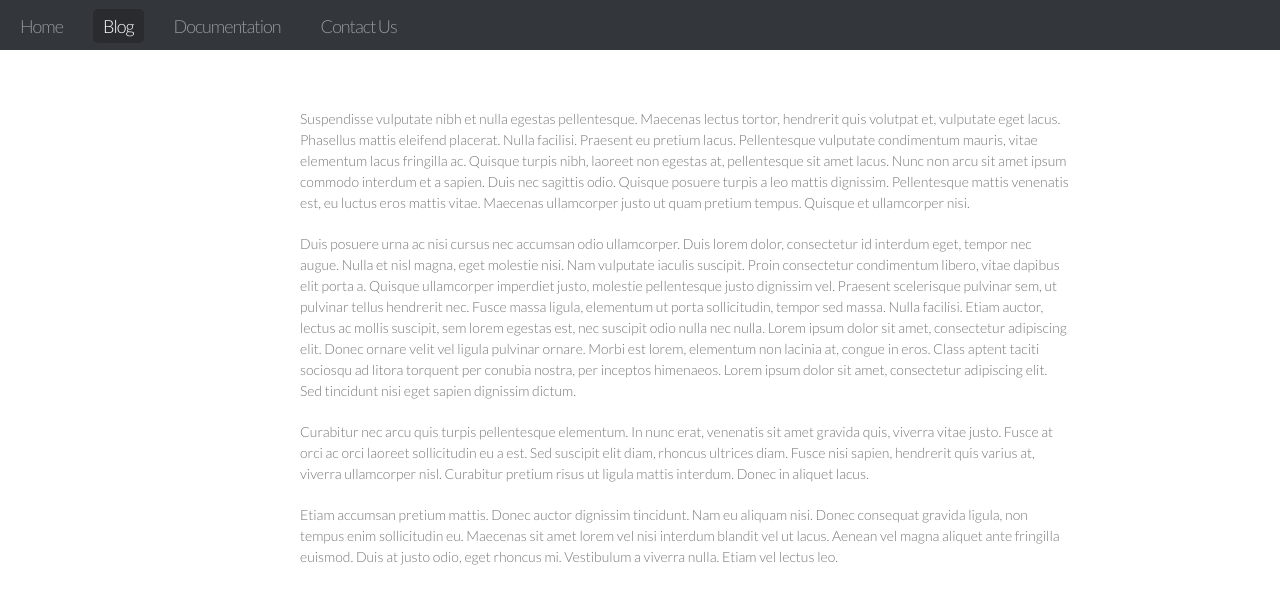
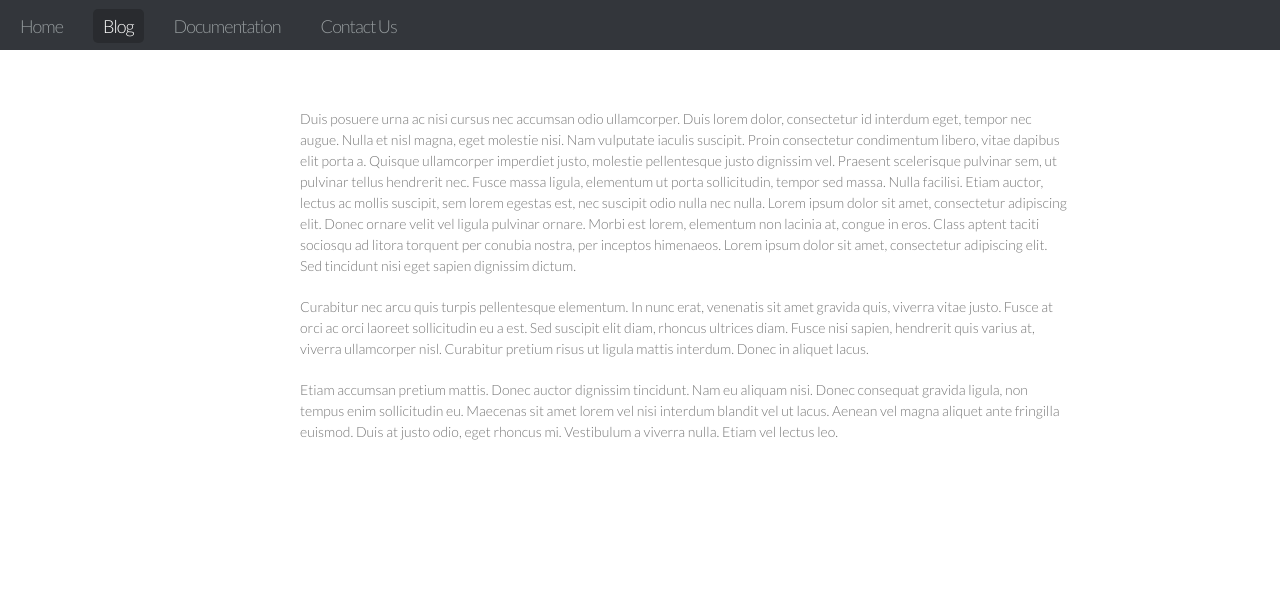
Before and after one commit to redhat-imaging/imagefactory, a Jekyll site: the page built from _posts/2012-09-28-test-the-blog.markdown, in a window 1280 px wide. Shown: the top 604 px of the page. Built offline with Jekyll 4.4.1, drawn with Linux system fonts in a browser that asks for light colours.

Commit message:
testing
Signed-off-by: Steve Loranz <sloranz@redhat.com>

```diff
--- a/_posts/2012-09-28-test-the-blog.markdown
+++ b/_posts/2012-09-28-test-the-blog.markdown
@@ -2,8 +2,6 @@
 layout: blog_post
 section: blog
 ---
-
-Suspendisse vulputate nibh et nulla egestas pellentesque. Maecenas lectus tortor, hendrerit quis volutpat et, vulputate eget lacus. Phasellus mattis eleifend placerat. Nulla facilisi. Praesent eu pretium lacus. Pellentesque vulputate condimentum mauris, vitae elementum lacus fringilla ac. Quisque turpis nibh, laoreet non egestas at, pellentesque sit amet lacus. Nunc non arcu sit amet ipsum commodo interdum et a sapien. Duis nec sagittis odio. Quisque posuere turpis a leo mattis dignissim. Pellentesque mattis venenatis est, eu luctus eros mattis vitae. Maecenas ullamcorper justo ut quam pretium tempus. Quisque et ullamcorper nisi.
 
 Duis posuere urna ac nisi cursus nec accumsan odio ullamcorper. Duis lorem dolor, consectetur id interdum eget, tempor nec augue. Nulla et nisl magna, eget molestie nisi. Nam vulputate iaculis suscipit. Proin consectetur condimentum libero, vitae dapibus elit porta a. Quisque ullamcorper imperdiet justo, molestie pellentesque justo dignissim vel. Praesent scelerisque pulvinar sem, ut pulvinar tellus hendrerit nec. Fusce massa ligula, elementum ut porta sollicitudin, tempor sed massa. Nulla facilisi. Etiam auctor, lectus ac mollis suscipit, sem lorem egestas est, nec suscipit odio nulla nec nulla. Lorem ipsum dolor sit amet, consectetur adipiscing elit. Donec ornare velit vel ligula pulvinar ornare. Morbi est lorem, elementum non lacinia at, congue in eros. Class aptent taciti sociosqu ad litora torquent per conubia nostra, per inceptos himenaeos. Lorem ipsum dolor sit amet, consectetur adipiscing elit. Sed tincidunt nisi eget sapien dignissim dictum.
 
```
